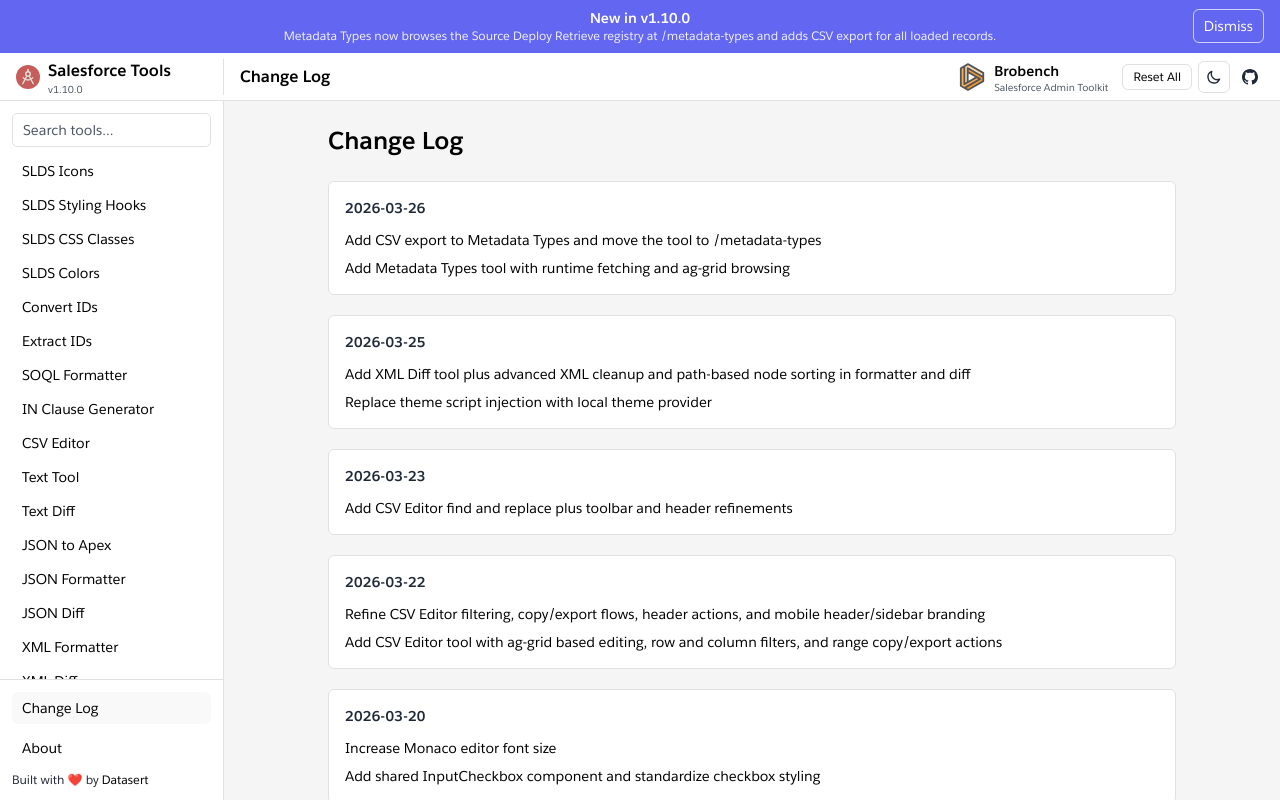
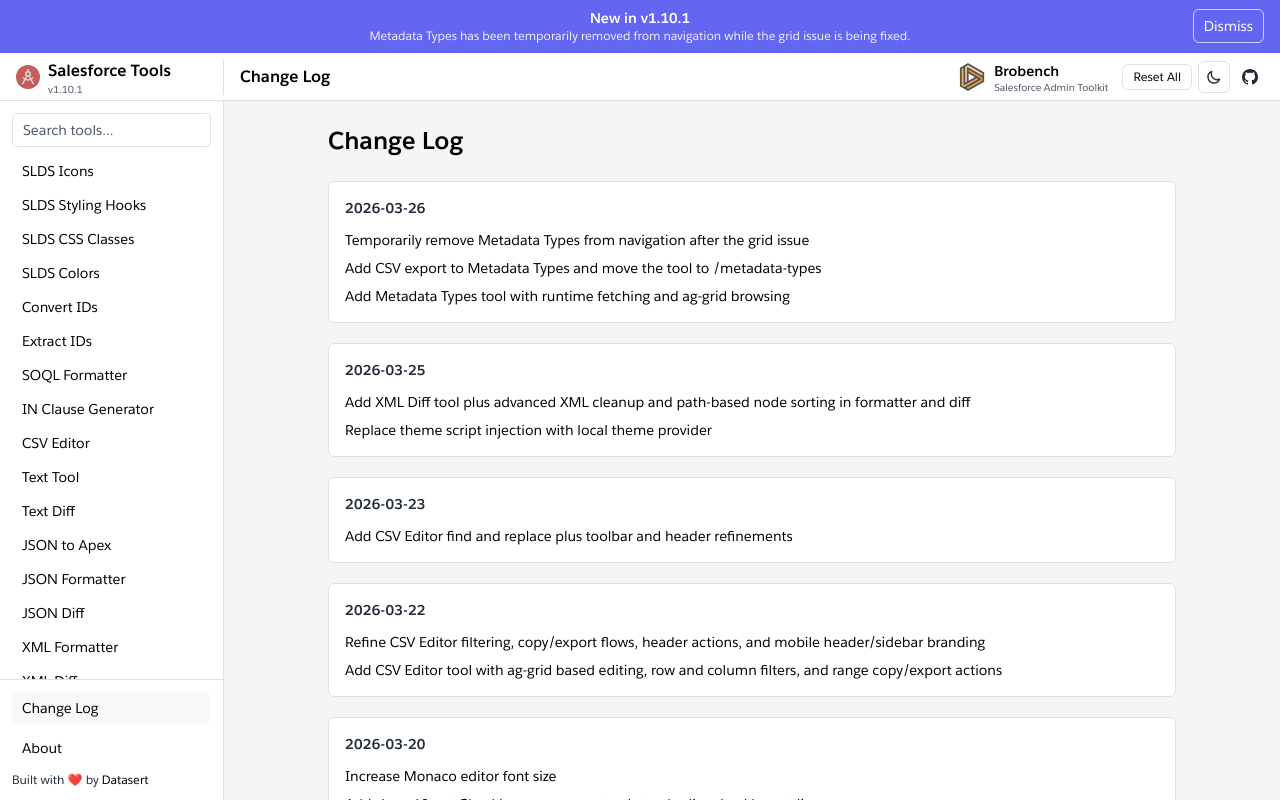
Before and after one commit to datasert/sfdctools, a Next.js app: page /change-log in a window 1280 px wide. Built offline with nearby package versions, Linux system fonts and the light colour scheme.

Commit message:
rollback metadata types

```diff
--- a/app/change-log/page.tsx
+++ b/app/change-log/page.tsx
@@ -8,6 +8,7 @@
 };
 
 const CHANGE_LOG_ITEMS: ChangeLogItem[] = [
+  { date: "2026-03-26", title: "Temporarily remove Metadata Types from navigation after the grid issue" },
   { date: "2026-03-26", title: "Add CSV export to Metadata Types and move the tool to /metadata-types" },
   { date: "2026-03-26", title: "Add Metadata Types tool with runtime fetching and ag-grid browsing" },
   { date: "2026-03-25", title: "Add XML Diff tool plus advanced XML cleanup and path-based node sorting in formatter and diff" },
--- a/lib/release-banner.ts
+++ b/lib/release-banner.ts
@@ -5,8 +5,8 @@
 }
 
 export const CURRENT_RELEASE_BANNER: ReleaseBannerConfig = {
-  version: "1.10.0",
-  title: "New in v1.10.0",
+  version: "1.10.1",
+  title: "New in v1.10.1",
   description:
-    "Metadata Types now browses the Source Deploy Retrieve registry at /metadata-types and adds CSV export for all loaded records.",
+    "Metadata Types has been temporarily removed from navigation while the grid issue is being fixed.",
 };
--- a/lib/tools.ts
+++ b/lib/tools.ts
@@ -192,14 +192,15 @@
     path: "/jwt-decoder",
     tags: ["JWT", "Token", "Decoder", "Security", "Utility"],
   },
-  {
-    id: "metadata-registry",
-    name: "Metadata Types",
-    description:
-      "Browse the Source Deploy Retrieve metadata registry in an ag-grid table with directory, suffix, and folder flags.",
-    path: "/metadata-types",
-    tags: ["Salesforce", "Metadata", "Registry", "Grid"],
-  },
+  // Temporarily disabled while the metadata types grid issue is being fixed.
+  // {
+  //   id: "metadata-registry",
+  //   name: "Metadata Types",
+  //   description:
+  //     "Browse the Source Deploy Retrieve metadata registry in an ag-grid table with directory, suffix, and folder flags.",
+  //   path: "/metadata-types",
+  //   tags: ["Salesforce", "Metadata", "Registry", "Grid"],
+  // },
   {
     id: "device-information",
     name: "Device Information",
--- a/package.json
+++ b/package.json
@@ -1,6 +1,6 @@
 {
   "name": "sfdctools",
-  "version": "1.10.0",
+  "version": "1.10.1",
   "license": "MIT",
   "private": true,
   "scripts": {
```
Also changed, not shown: 1 other file (tests, documents, lock files or other folders).
